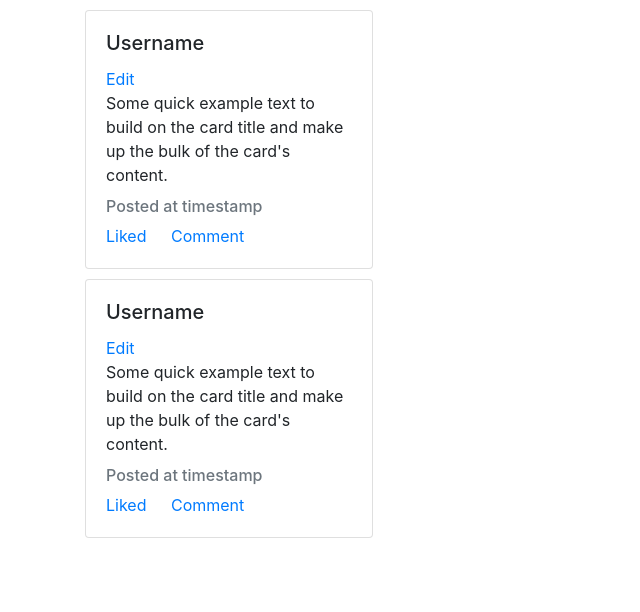
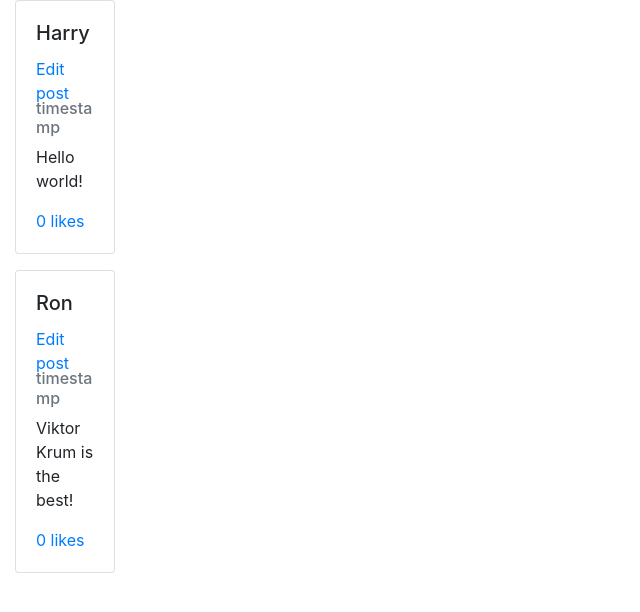
Before and after one commit to Polomeo/network, a Django app: page / in a window 1280 px wide. Shown: the part 56-668 px from the top of the page, without its empty margins (0-640 px from the left). Run offline with Django 3.2, Linux system fonts and the light colour scheme; some libraries are stand-ins or nearby versions.

Commit message:
Created PostView component and added style

```diff
--- a/network/static/network/styles.css
+++ b/network/static/network/styles.css
@@ -1,3 +1,8 @@
-.post {
-    margin-top: 5px;
+.card {
+    width: 100px;
 }
+
+.post-container {
+    display: grid;
+
+}
--- a/network/templates/network/index.html
+++ b/network/templates/network/index.html
@@ -3,58 +3,21 @@
 
 {% block body %}
 <div id="posts-view">
-    <div class="container">
-        <div class="row">
-            <div class="col-6">
-                <!-- Post -->
-                <div class="card" style="width: 18rem; margin-top: 10px;">
-                    <div class="card-body">
-                        <h5 class="card-title">Username</h5>
-                        <a href="#" class="card-link">Edit</a>
-                        <p class="card-text">Some quick example text to build on the card title and make up the bulk of
-                            the card's
-                            content.</p>
-                        <h6 class="card-subtitle mb-2 text-muted">Posted at timestamp</h6>
-                        <a href="#" class="card-link">Liked</a>
-                        <a href="#" class="card-link">Comment</a>
-                    </div>
-                </div>
-                <!-- /Post -->
-                <!-- Post -->
-                <div class="card" style="width: 18rem; margin-top: 10px;">
-                    <div class="card-body">
-                        <h5 class="card-title">Username</h5>
-                        <a href="#" class="card-link">Edit</a>
-                        <p class="card-text">Some quick example text to build on the card title and make up the bulk of
-                            the card's
-                            content.</p>
-                        <h6 class="card-subtitle mb-2 text-muted">Posted at timestamp</h6>
-                        <a href="#" class="card-link">Liked</a>
-                        <a href="#" class="card-link">Comment</a>
-                    </div>
-                </div>
-                <!-- /Post -->
-                <div id="app"></div>
-            </div>
-        </div>
-    </div>
-
-
+    <div id="app"></div>
+</div>
 </div>
 <!-- <script type="text/babel" src="{% static 'network/network.js' %}"></script> -->
 <script type="text/babel">
+
     function PostView(props) {
         return (
-            <div class="card" style="width: 18rem; margin-top: 10px;">
+            <div class="card mb-3">
                 <div class="card-body">
                     <h5 class="card-title">{props.username}</h5>
-                    <a href="#" class="card-link">Edit</a>
-                    <p class="card-text">Some quick example text to build on the card title and make up the bulk of
-                        the card's
-                        content.</p>
-                    <h6 class="card-subtitle mb-2 text-muted">Posted at timestamp</h6>
-                    <a href="#" class="card-link">Liked</a>
-                    <a href="#" class="card-link">Comment</a>
+                    <a href="#">Edit post</a>
+                    <h6 class="card-subtitle mb-2 text-muted">timestamp</h6>
+                    <p class="card-text">{props.message}</p>
+                    <a href="#">0 likes</a>
                 </div>
             </div>
         );
@@ -62,16 +25,13 @@
 
     function App() {
         return (
-            <div>
-                <div class="container">
-                    <div class="row">
-                        <PostView username="Harry" />
-                        <PostView username="Hermione" />
-                    </div>
-                </div>
+            <div class="col-md-8">
+                <PostView username="Harry" message="Hello world!" />
+                <PostView username="Ron" message="Viktor Krum is the best!" />
             </div>
         );
     }
+
     ReactDOM.render(<App />, document.querySelector('#app'));
 </script>
 {% endblock %}
```
Also changed, not shown: db.sqlite3.
